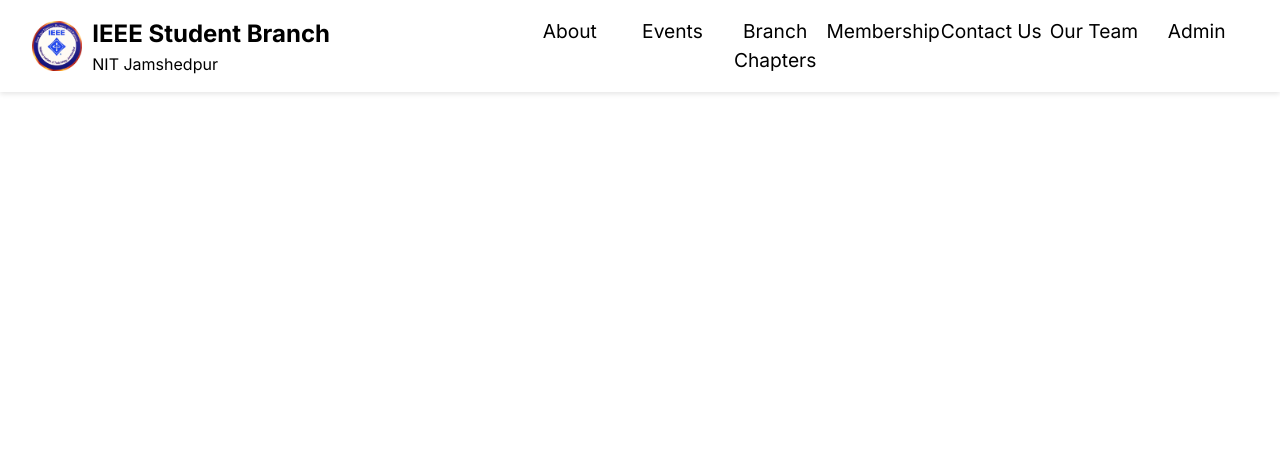
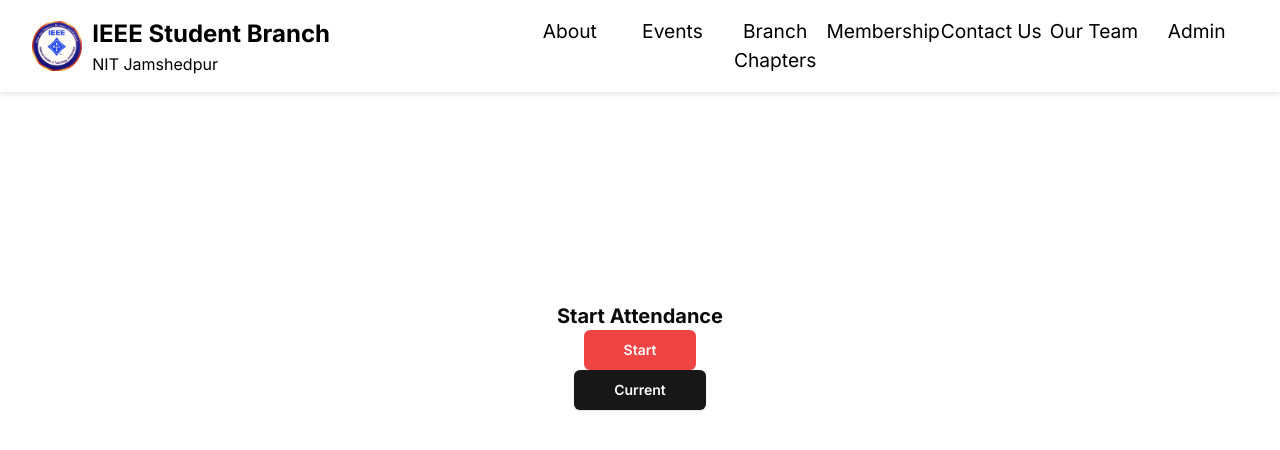
Before and after one commit to Somesh0001/The_Commit_Crew, a Next.js app: page /attendance in a window 1280 px wide. Shown: the top 450 px of the page. Built offline with nearby package versions, Linux system fonts and the light colour scheme; no server answers.

Commit message:
map added

```diff
--- a/app/attendance/page.tsx
+++ b/app/attendance/page.tsx
@@ -1,11 +1,186 @@
-import React from 'react'
+"use client";
+import React, { useEffect, useRef, useState } from "react";
+import io, { Socket } from "socket.io-client";
+// import { useRouter } from "next/navigation";
+import { Button } from "@/components/ui/button";
+import { useToast } from "@/hooks/use-toast";
+const ENDPOINT = "http://localhost:4000";
+const Page = () => {
+  const socketRef = useRef<Socket>(null);
+  const watchLocation = useRef<number | null>(null);
 
-const page = () => {
+  const [users, setUsers] = useState<
+    {
+      socketId: string;
+      coords: { name: string; latitude: number; longitude: number };
+    }[]
+  >([]);
+  const [currentUser, setCurrentUser] = useState<{ socketId: string }>();
+  const [hasAccessLocation, setHasAccessLocation] = useState(false);
+  const { toast } = useToast();
+  // const router = useRouter();
+
+  const connectSocket = () => {
+    socketRef.current = io(ENDPOINT);
+  };
+
+  const disconnectSocket = () => {
+    if (socketRef.current) {
+      socketRef.current.emit("disconnect");
+    }
+  };
+
+  useEffect(() => {
+    connectSocket();
+    if (socketRef.current) {
+      socketRef.current.on("new-user", (data) => {
+        setUsers((users) => [...users, data]);
+      });
+
+      socketRef.current.on("users", (data) => {
+        setUsers(data);
+      });
+
+      socketRef.current.on("current-user", (data) => {
+        setCurrentUser(data);
+      });
+
+      socketRef.current.on("position-change", (data) => {
+        interface PositionChange {
+          socketId: string;
+          coords: {
+            name: string;
+            latitude: number;
+            longitude: number;
+          };
+        }
+        setUsers((prevUsers) =>
+          prevUsers.map((user: PositionChange) =>
+            user.socketId === data.socketId ? data : user
+          )
+        );
+      });
+    }
+
+    if (hasAccessLocation) {
+      watchLocation.current = navigator.geolocation.watchPosition(
+        positionChange,
+        locationResolveError
+      );
+    }
+
+    return () => {
+      if (watchLocation.current !== null) {
+        navigator.geolocation.clearWatch(watchLocation.current);
+      }
+      disconnectSocket();
+    };
+  }, []);
+
+  interface PositionChangeData {
+    coords: {
+      latitude: number;
+      longitude: number;
+    };
+  }
+
+  function positionChange(data: PositionChangeData) {
+    const latitude = data.coords.latitude;
+    const longitude = data.coords.longitude;
+
+    if (socketRef.current && currentUser) {
+      socketRef.current.emit("position-change", {
+        socketId: currentUser.socketId,
+        coords: {
+          name: "User",
+          latitude,
+          longitude,
+        },
+      });
+    }
+  }
+
+  function initUserLocation() {
+    if (!navigator.geolocation) {
+      toast({
+        title: "Geolocation Unsupported",
+        description: "Your system does not support Geolocation",
+        variant: "destructive",
+      });
+
+      return;
+    }
+    navigator.geolocation.getCurrentPosition(
+      locationResolveSuccessfully,
+      locationResolveError
+    );
+  }
+
+  interface LocationData {
+    coords: {
+      latitude: number;
+      longitude: number;
+    };
+  }
+
+  function locationResolveSuccessfully(data: LocationData) {
+    if (!socketRef.current) return;
+    setHasAccessLocation(true);
+    const latitude = data.coords.latitude;
+    const longitude = data.coords.longitude;
+    socketRef.current.emit("join", {
+      name: "User",
+      latitude,
+      longitude,
+    });
+    toast({
+      title: "Location",
+      description: "Location fetched successfully",
+    });
+    // router.push("/location");
+  }
+
+  interface GeolocationError {
+    code: number;
+    message: string;
+  }
+
+  function locationResolveError(error: GeolocationError) {
+    let errorType = "";
+    if (error.code === 1) {
+      errorType = "Permission Denied";
+    } else if (error.code === 2) {
+      errorType = "Position Unavailable";
+    } else if (error.code === 3) {
+      errorType = "Timeout";
+    }
+
+    toast({
+      title: errorType,
+      description: error.message,
+      variant: "destructive",
+    });
+  }
   return (
-    <div>
+    <div className="p-4  h-[60vh] flex justify-center items-center flex-col">
+      <h1 className="text-xl font-bold">Start Attendance</h1>
+      <Button
+        onClick={initUserLocation}
+        className="px-10 py-5 font-semibold"
+        variant={"destructive"}
+      >
+        Start
+      </Button>
+      <Button
+        onClick={() => {
+          positionChange({ coords: { latitude: 0, longitude: 0 } });
+        }}
+        className="px-10 py-5 font-semibold"
+      >
+        Current
+      </Button>
+    </div>
+  );
+};
 
-    </div>
-  )
-}
-
-export default page
+export default Page;
--- a/app/layout.tsx
+++ b/app/layout.tsx
@@ -2,6 +2,7 @@ import './globals.css'
 import { Inter } from 'next/font/google'
 import Navbar from './components/Navbar'
 import AuthProvider from './context/AuthProvider'
+import { Toaster } from '@/components/ui/toaster'
 
 const inter = Inter({ subsets: ['latin'] })
 
@@ -23,6 +24,7 @@ export default function RootLayout({
           <main className="flex justify-center items-start p-6 min-h-screen">
             {children}
           </main>
+          <Toaster />
         </AuthProvider>
       </body>
     </html>
```
Also changed, not shown: package.json (+6 -4 lines), app/api/api/websocket.ts (added), 1 other file (tests, documents, lock files or other folders).
